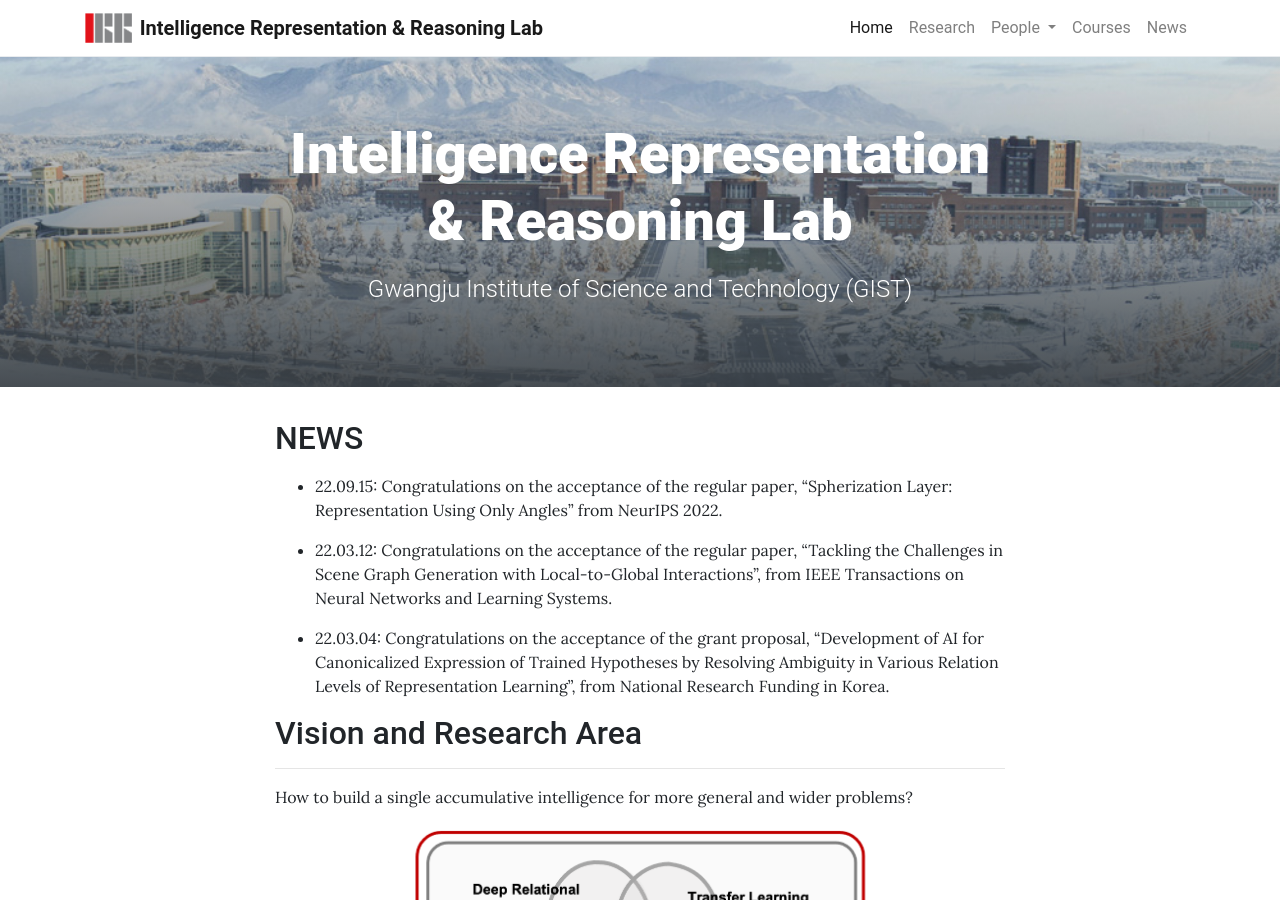
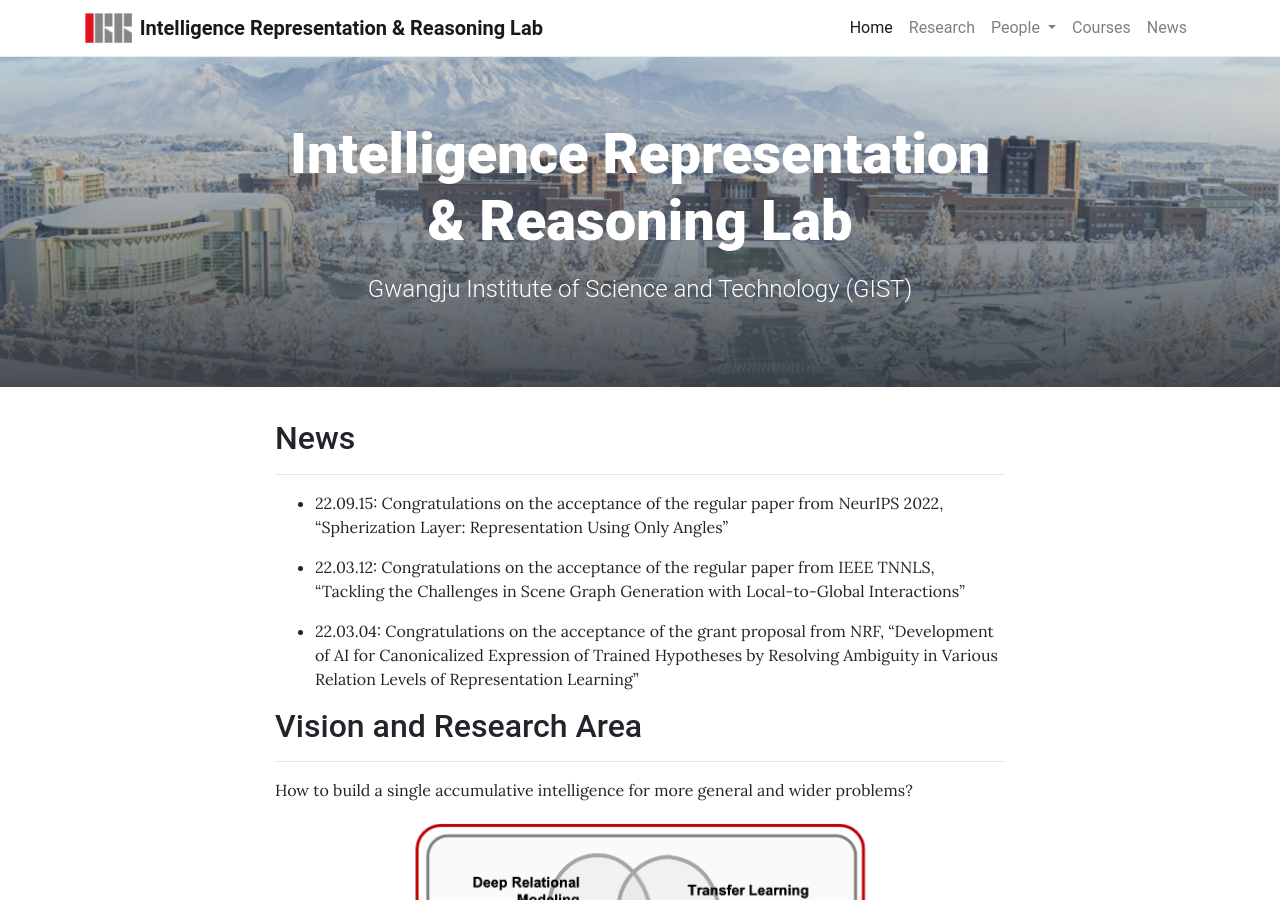
Before and after one commit to irrlab/irrlab.github.io, a Jekyll site: the page built from pages/home.md, in a window 1280 px wide and 900 px high. Built offline with Jekyll 4.4.1, drawn with Linux system fonts in a browser that asks for light colours.

Commit message:
simplifying the contrat msgs

```diff
--- a/pages/home.md
+++ b/pages/home.md
@@ -7,15 +7,17 @@ permalink: /
 ---
 
 
-## NEWS
+## News
+---
+<!-- Content here would shop up above your list of posts -->
+- 22.09.15: Congratulations on the acceptance of the regular paper from NeurIPS 2022,
+"Spherization Layer: Representation Using Only Angles"
 
-<!-- Content here would shop up above your list of posts -->
-- 22.09.15: Congratulations on the acceptance of the regular paper, "Spherization Layer: Representation Using Only Angles" from NeurIPS 2022.
+- 22.03.12: Congratulations on the acceptance of the regular paper from IEEE TNNLS,
+"Tackling the Challenges in Scene Graph Generation with Local-to-Global Interactions"
 
-- 22.03.12: Congratulations on the acceptance of the regular paper, "Tackling the Challenges in Scene Graph Generation with Local-to-Global Interactions", from IEEE Transactions on Neural Networks and Learning Systems.
-
-- 22.03.04: Congratulations on the acceptance of the grant proposal, "Development of AI for Canonicalized Expression of Trained Hypotheses by Resolving Ambiguity in Various Relation Levels of Representation Learning", from National Research Funding in Korea.
-
+- 22.03.04: Congratulations on the acceptance of the grant proposal from NRF,
+"Development of AI for Canonicalized Expression of Trained Hypotheses by Resolving Ambiguity in Various Relation Levels of Representation Learning"
 
 ## Vision and Research Area
 ---
```
